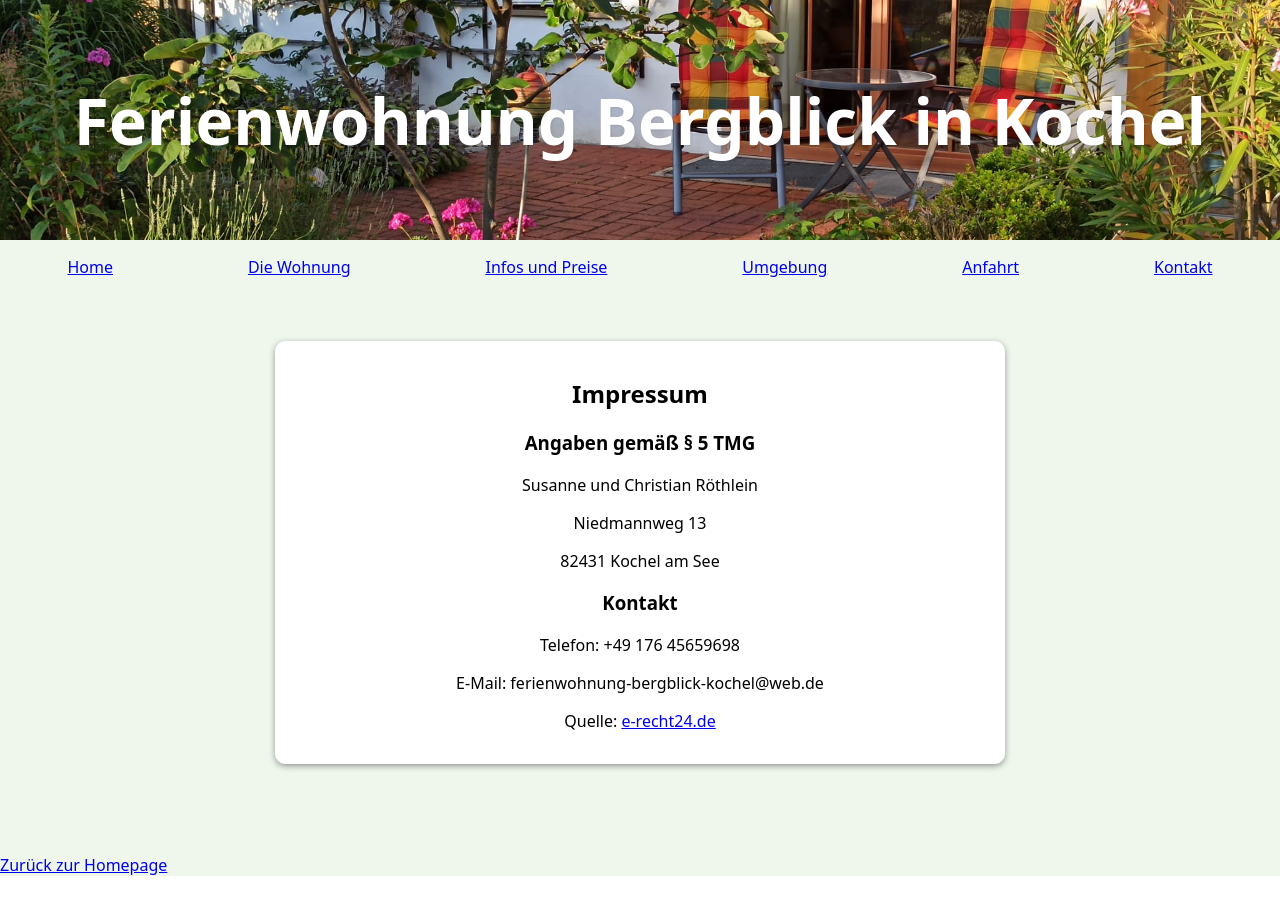
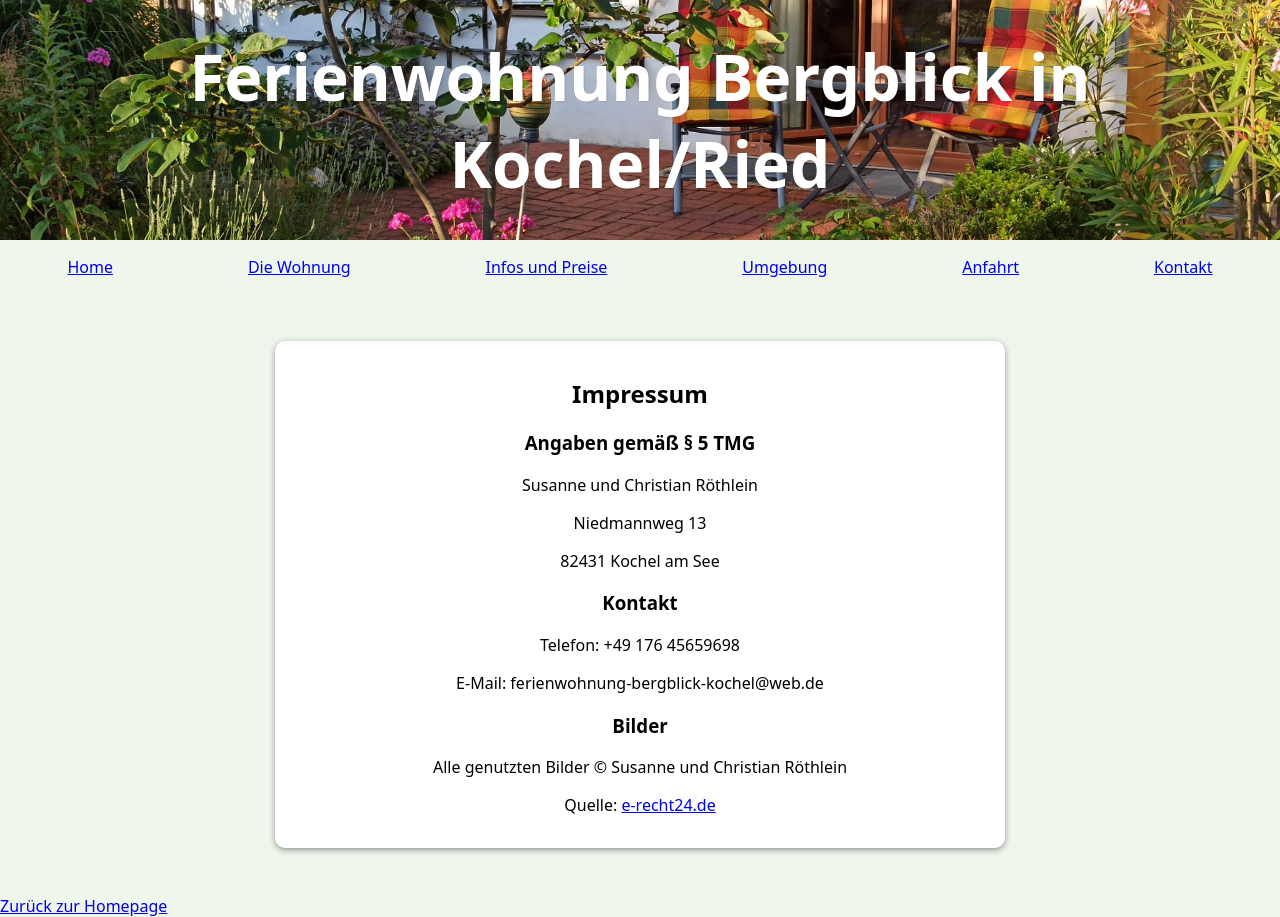
Before and after one commit to aaaleeenaaa/ferienwohnung-bergblick, a Next.js app: page /legaldisclosure in a window 1280 px wide. Before the commit the page ends 876 px from the top, so only its background shows below. Built offline with nearby package versions, Linux system fonts and the light colour scheme.

Commit message:
last modifications

```diff
--- a/components/Layout/Header.js
+++ b/components/Layout/Header.js
@@ -36,11 +36,24 @@ export default function Header() {
   return (
     <>
       <Head>
-        <title>Ferienwohnung Bergblick</title>
+        <title>Ferienwohnung Bergblick in Kochel/Ried</title>
+        <meta
+          name="description"
+          content="Ferienwohnung Bergblick in Kochel/Ried"
+        />
+        <meta
+          property="og:title"
+          content="Ferienwohnung Bergblick in Kochel/Ried"
+        />
+        <meta property="og:type" content="Webseite" />
+        <meta
+          name="keywords"
+          content="Ferienwohnung Bergblick, Kochel, Kochel/Ried, Ferienwohnung, Urlaub, Bayern"
+        />
       </Head>
       <StyledHeader>
         <StyledHeaderText href="/">
-          Ferienwohnung Bergblick in Kochel
+          Ferienwohnung Bergblick in Kochel/Ried
         </StyledHeaderText>
       </StyledHeader>
     </>
--- a/package.json
+++ b/package.json
@@ -14,6 +14,7 @@
     "eslint": "8.39.0",
     "eslint-config-next": "13.3.1",
     "next": "13.3.1",
+    "next-sitemap": "^4.2.3",
     "nodemailer": "^6.9.4",
     "react": "18.2.0",
     "react-dom": "18.2.0",
--- a/pages/appartment.js
+++ b/pages/appartment.js
@@ -11,13 +11,12 @@ export default function Appartment() {
           Die Ferienwohnung liegt abseits der Hauptstraße in einem ruhigen
           Wohngebiet. Sie hat einen eigenen Eingang und einen Parkplatz. Die
           Küche verfügt über einen Geschirrspüler, Kaffeemaschine, Wasserkocher,
-          Toaster, Moskitonetz.
+          Toaster.
         </p>
         <p>
           Geschirrtücher und Spülmittel sind auch da. Badezimmer mit Dusche. Ein
           Fön, ein Bügeleisen und Schuhputzmittel sind vorhanden. Schlafzimmer
-          mit Doppelbett. Bettwäsche und Handtücher werden gestellt. Die
-          Terrassentüre zum Schlafzimmer hinaus hat auch ein Moskitonetz.
+          mit Doppelbett. Bettwäsche und Handtücher werden gestellt.
         </p>
         <p>
           Unsere Ferienwohnung hat im Wohn- und Schlafzimmer Holzfußböden, in
--- a/pages/index.js
+++ b/pages/index.js
@@ -16,7 +16,7 @@ export default function HomePage() {
   return (
     <>
       <StyledCardElement>
-        <h1>Willkommen in der Ferienwohnung Bergblick in Kochel!</h1>
+        <h1>Willkommen in der Ferienwohnung Bergblick in Kochel/Ried!</h1>
         <p>
           Verbringen Sie unvergessliche Tage inmitten der atemberaubenden
           Schönheit der bayerischen Alpen. Unsere gemütliche Ferienwohnung
@@ -29,7 +29,7 @@ export default function HomePage() {
           Unsere Ferienwohnung bietet Ihnen natürlich auch den Komfort und die
           Annehmlichkeiten, die Sie für einen erholsamen Aufenthalt benötigen.
           Mit liebevoll gestalteten Räumen, einer voll ausgestatteten Küche und
-          einer gemütlichen Terrasse werden Sie sich wie zu Hause fühlen. Gönnen
+          einer gemütlichen Terrasse können Sie die Seele baumeln lassen. Gönnen
           Sie sich eine Auszeit vom Alltag und lassen Sie sich von der Schönheit
           dieser Gegend verzaubern. Wir freuen uns darauf, Sie bald bei uns
           willkommen zu heißen!
--- a/pages/legaldisclosure.js
+++ b/pages/legaldisclosure.js
@@ -15,6 +15,9 @@ export default function LegalDisclosure() {
       <p>Telefon: +49 176 45659698 </p>
       <p>E-Mail: ferienwohnung-bergblick-kochel@web.de</p>
 
+      <h3>Bilder</h3>
+      <p>Alle genutzten Bilder © Susanne und Christian Röthlein</p>
+
       <p>
         Quelle: <Link href="https://www.e-recht24.de">e-recht24.de</Link>
       </p>
--- a/pages/prices.js
+++ b/pages/prices.js
@@ -19,7 +19,7 @@ export default function Prices() {
       <StyledContainer>
         <StyledCardElement width={"40%"}>
           <StyledHeading>Preise</StyledHeading>{" "}
-          <p>Sie können die Wohnung ab drei Nächten buchen.</p>
+          <p>Sie können die Wohnung ab vier Nächten buchen.</p>
           <p>
             Preis pro Nacht 95,-€ für sieben Nächte. Ab der achten Nacht 90,- €
             pro Nacht.{" "}
```
Also changed, not shown: next-sitemap.config.js (added, +7 -0 lines), public/robots.txt (added), 1 other file (tests, documents, lock files or other folders).
